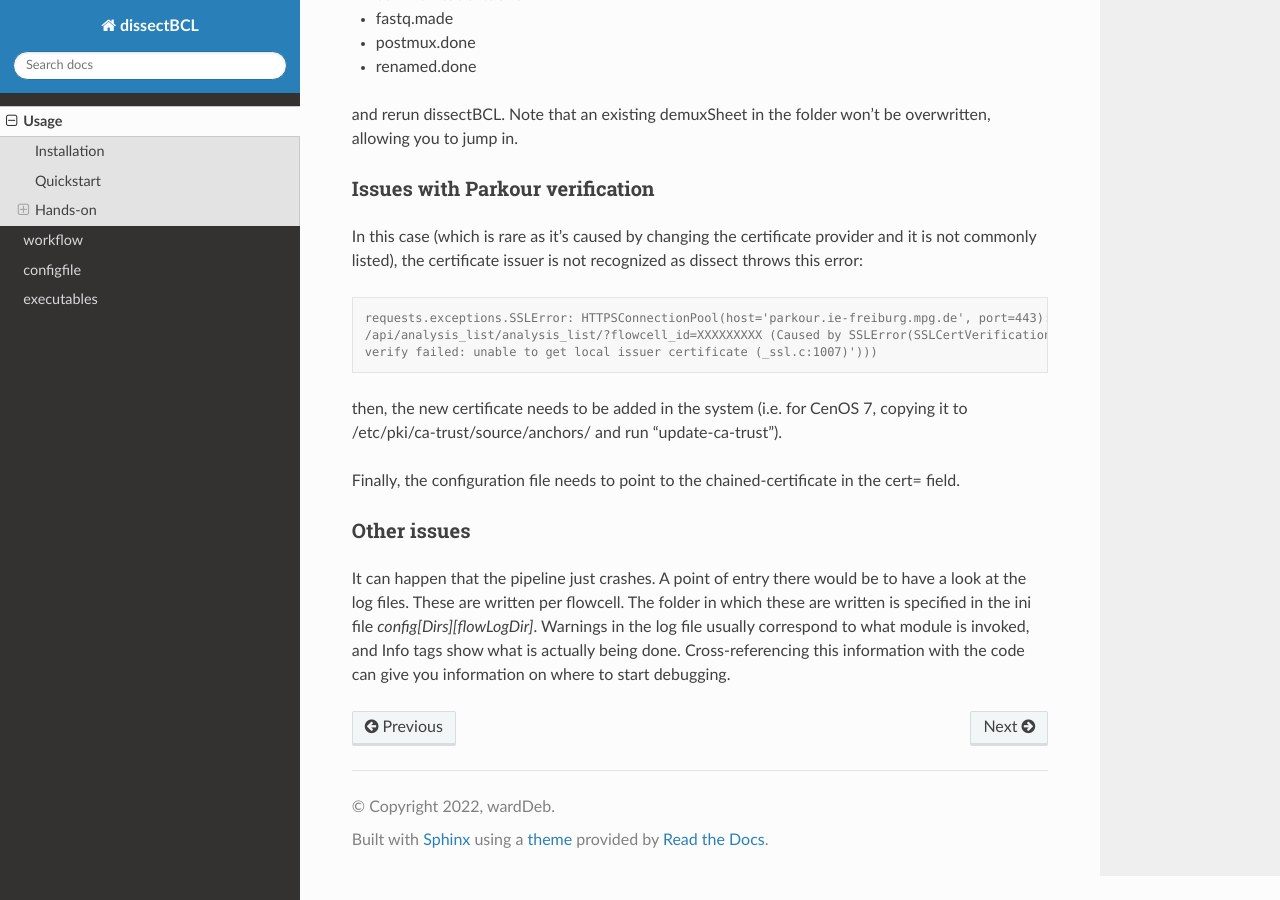
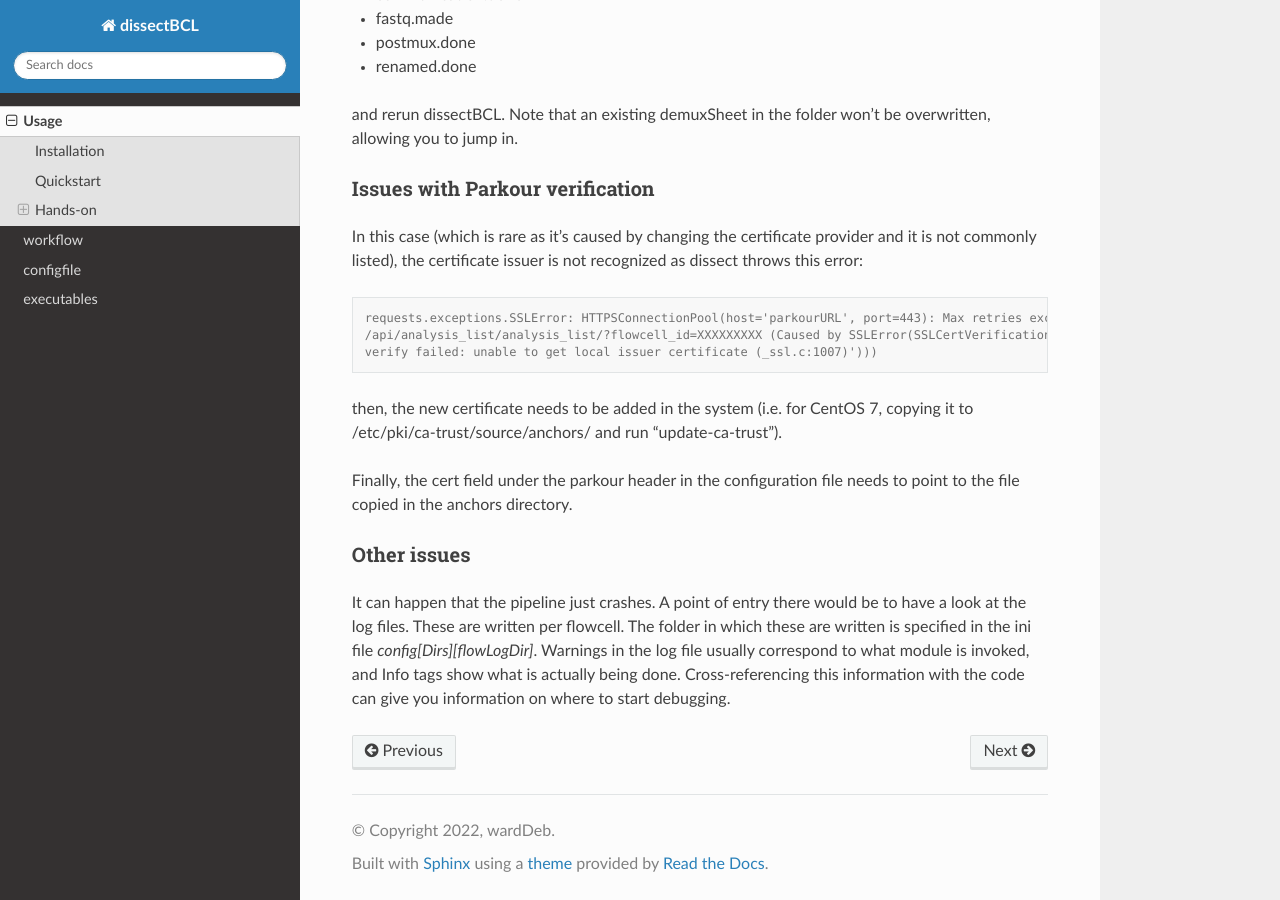
Before and after one commit to maxplanck-ie/dissectBCL, a Sphinx documentation site: the page built from docs/usage.rst, in a window 1280 px wide and 900 px high, scrolled down 3102 px. Built offline with Sphinx 7.4.7 and the Read the Docs theme 2.0.0, drawn with Linux system fonts in a browser that asks for light colours.

Commit message:
Update usage.rst
typos + strip MPI information.

```diff
--- a/docs/usage.rst
+++ b/docs/usage.rst
@@ -154,13 +154,13 @@ In this case (which is rare as it's caused by changing the certificate provider
 
 .. code-block:: console
 
-    requests.exceptions.SSLError: HTTPSConnectionPool(host='parkour.ie-freiburg.mpg.de', port=443): Max retries exceeded with url:
+    requests.exceptions.SSLError: HTTPSConnectionPool(host='parkourURL', port=443): Max retries exceeded with url:
     /api/analysis_list/analysis_list/?flowcell_id=XXXXXXXXX (Caused by SSLError(SSLCertVerificationError(1, '[SSL: CERTIFICATE_VERIFY_FAILED] certificate
     verify failed: unable to get local issuer certificate (_ssl.c:1007)')))
 
-then, the new certificate needs to be added in the system (i.e. for CenOS 7, copying it to /etc/pki/ca-trust/source/anchors/ and run "update-ca-trust").
+then, the new certificate needs to be added in the system (i.e. for CentOS 7, copying it to /etc/pki/ca-trust/source/anchors/ and run "update-ca-trust").
 
-Finally, the configuration file needs to point to the chained-certificate in the cert= field.
+Finally, the cert field under the parkour header in the configuration file needs to point to the file copied in the anchors directory.
 
 
 Other issues
```
